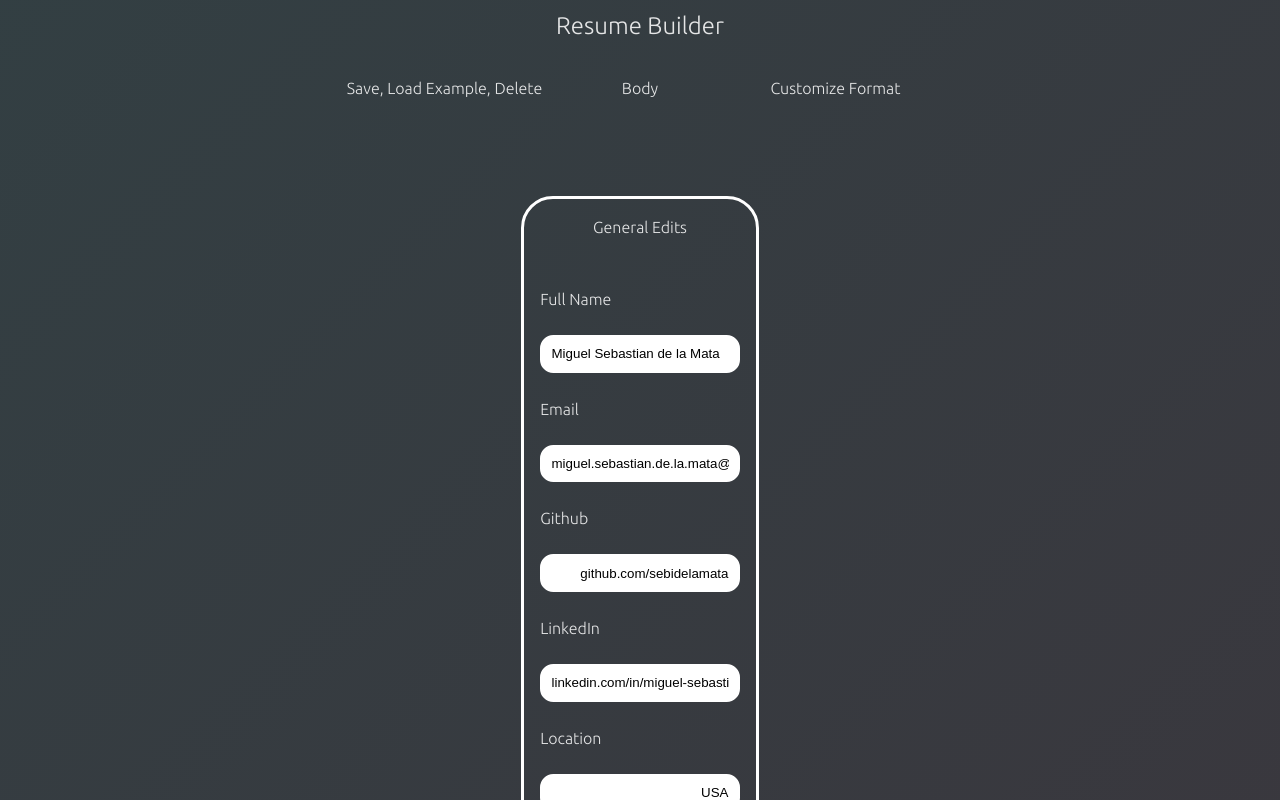
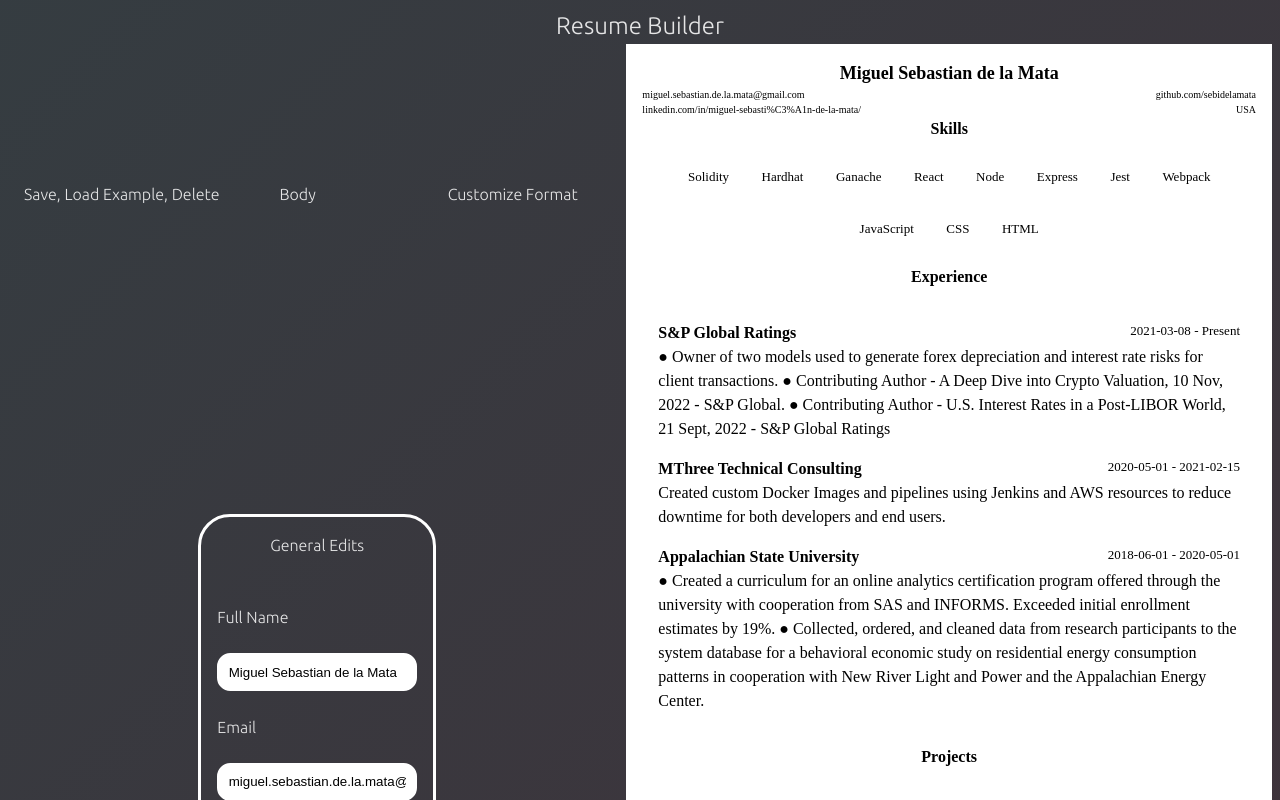
Before and after one commit to sebidelamata/resume-builder-app, a React (Vite) app: page / in a window 1280 px wide. Shown: the top 800 px of the page. Built offline with nearby package versions, Linux system fonts and the light colour scheme.

Commit message:
edit form css

```diff
--- a/src/App.jsx
+++ b/src/App.jsx
@@ -114,10 +114,10 @@ function App() {
   }
 
   return (
-    <>
-    <DocEditor resume={resume} updateResume={updateResume}/>
-    <DocPreviewer resume={resume} updateResume={updateResume}/>
-    </>
+    <div id='doc-components'>
+      <DocEditor resume={resume} updateResume={updateResume}/>
+      <DocPreviewer resume={resume} updateResume={updateResume}/>
+    </div>
   )
 }
 
--- a/src/index.css
+++ b/src/index.css
@@ -77,6 +77,14 @@ body:not(#doc-previewer) ul {
   justify-content: center;
   align-items: center;
   padding: 2em;
+}
+
+.edit-display{
+  width: 80%;
+}
+
+#body{
+  width: 80%;
 }
 
 #save-delete-bar{
@@ -210,6 +218,7 @@ button, input[type='submit']{
   padding: 1em;
   display: grid;
   gap: 0.5em;
+  width: 80%;
 }
 
 .body-card{
@@ -278,3 +287,10 @@ select{
   grid-template-columns: auto auto auto auto;
   gap: 1em;
 }
+
+@media (min-width: 800px){
+  #doc-components{
+    display: grid;
+    grid-template-columns: auto auto;
+  }
+}
```
